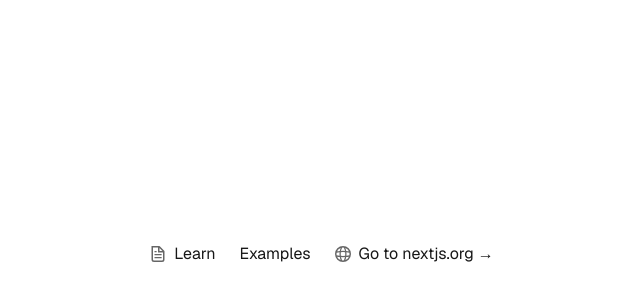
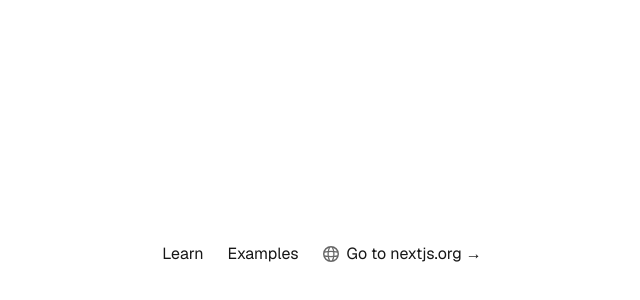
Before and after one commit to tchasinga/viewdesign, a Next.js app: page / in a window 1280 px wide. Shown: the part 456-756 px from the top of the page, without its empty margins (318-958 px from the left). Built offline with nearby package versions, Linux system fonts and the light colour scheme.

Commit message:
refactor: remove unused file icon from homepage

```diff
--- a/src/app/page.js
+++ b/src/app/page.js
@@ -13,13 +13,7 @@ export default function Home() {
           target="_blank"
           rel="noopener noreferrer"
         >
-          <Image
-            aria-hidden
-            src="/file.svg"
-            alt="File icon"
-            width={16}
-            height={16}
-          />
+
           Learn
         </a>
         <a
```
